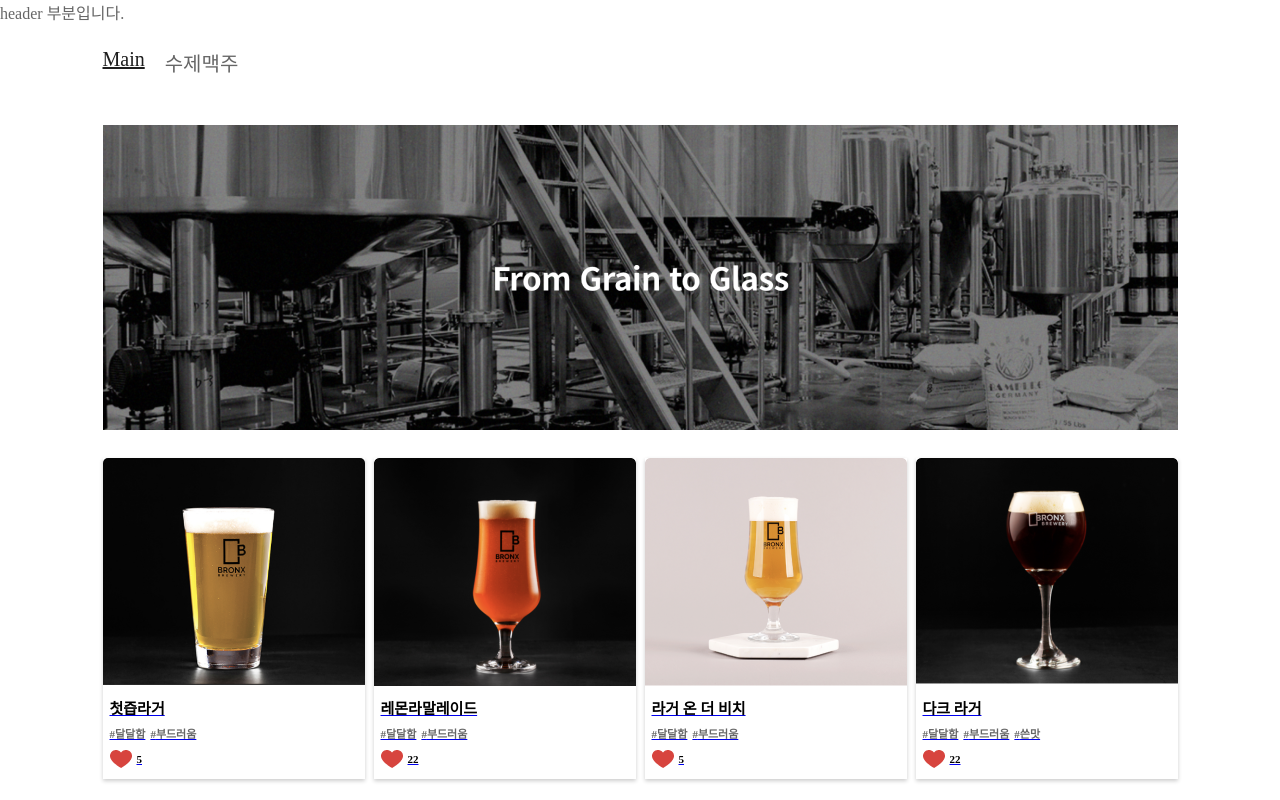
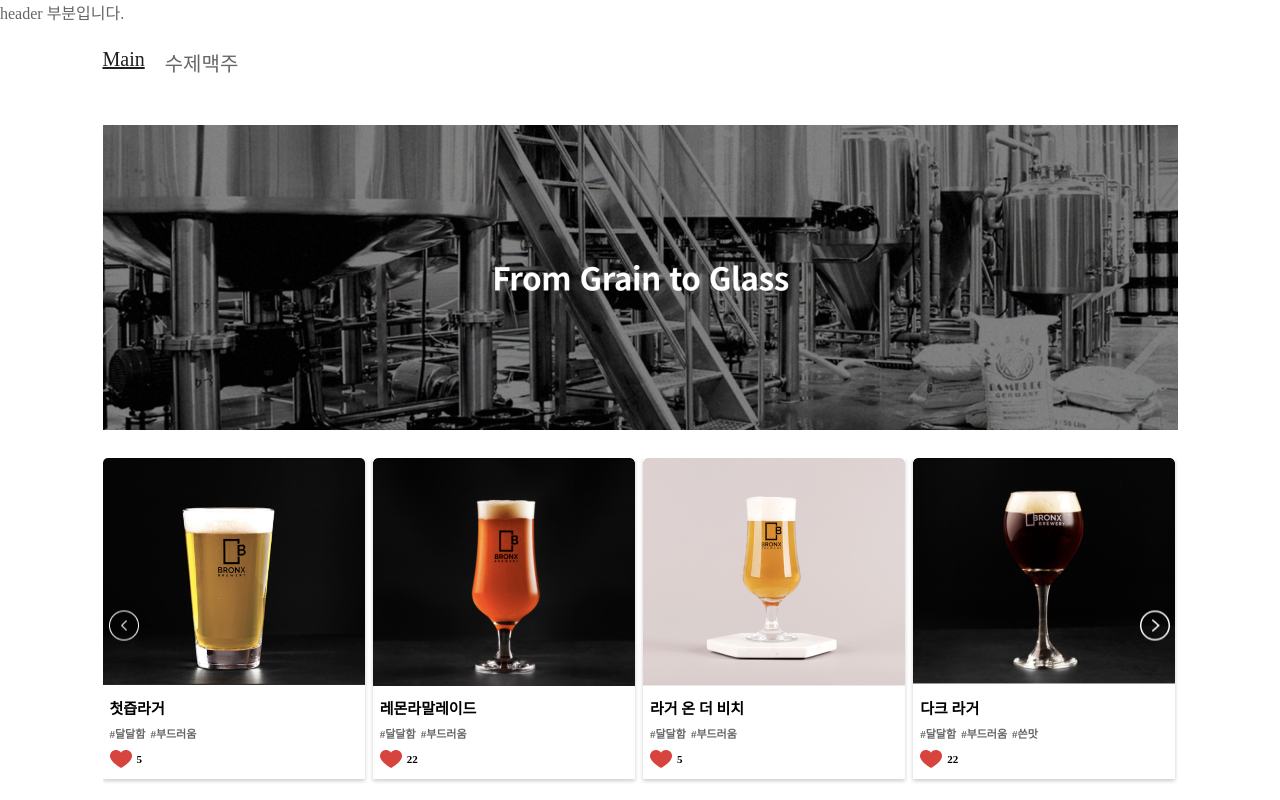
Before and after one commit to FS-2023-FestivalHolic/FH-Front, a React (Create React App) app: page / in a window 1280 px wide. Built offline with nearby package versions, Linux system fonts and the light colour scheme.

Commit message:
feat: 메인 페이지에 BeerSlide 컴포넌트 추가 - 슬라이드 이동 테스트를 위해 beerData에 아이템 추가 - BeerSlide 컴포넌트로 변경

```diff
--- a/src/pages/Main.jsx
+++ b/src/pages/Main.jsx
@@ -1,9 +1,7 @@
-import { useState } from "react";
 import styled from "styled-components";
 import Navigation from "../shared/Navigation";
 import MainImg from "../assets/mainImg.png";
-import BeerItem from "../components/BeerItem";
-import { Link } from "react-router-dom";
+import BeerSlide from "../components/BeerSlide";
 
 const Main = () => {
   // 임시 맥주 데이터 사용
@@ -12,22 +10,19 @@ const Main = () => {
     {id: 2, image: require('../assets/LemonRamalade.png'), name: '레몬라말레이드', like: 22, tags: ['달달함', '부드러움']},
     {id: 3, image: require('../assets/LargerOnTheBeach.png'), name: '라거 온 더 비치', like: 5, tags: ['달달함', '부드러움']},
     {id: 4, image: require('../assets/DarkLarger.png'), name: '다크 라거', like: 22, tags: ['달달함', '부드러움', '쓴맛']},
+    {id: 3, image: require('../assets/LargerOnTheBeach.png'), name: '라거 온 더 비치', like: 5, tags: ['달달함', '부드러움']},
+    {id: 4, image: require('../assets/DarkLarger.png'), name: '다크 라거', like: 22, tags: ['달달함', '부드러움', '쓴맛']},
+    {id: 3, image: require('../assets/LargerOnTheBeach.png'), name: '라거 온 더 비치', like: 5, tags: ['달달함', '부드러움']},
+    {id: 4, image: require('../assets/DarkLarger.png'), name: '다크 라거', like: 22, tags: ['달달함', '부드러움', '쓴맛']},
   ];
-  const [data, setData] = useState(beerData);
+
   return(
     <Wrapper>
       <Navigation />
       <MainBanner>
         <img src={MainImg} alt="From Grain to Galss"/>
       </MainBanner>
-      <List>
-        {/*아이템 렌더링 */}
-        {data.map((beer, index) => (
-          <Link to={`/beer/${beer.id}`}>
-            <BeerItem key={index} item={beer} />
-          </Link>
-        ))}
-      </List>
+      <BeerSlide items={beerData} />
     </Wrapper>
   );
 };
@@ -41,9 +36,4 @@ const MainBanner = styled.div`
   margin: 24px 0;
 `;
 
-const List = styled.div`
-  max-width: 100%;
-  justify-content:space-between;
-  display: flex;
-`
 export default Main;
```
